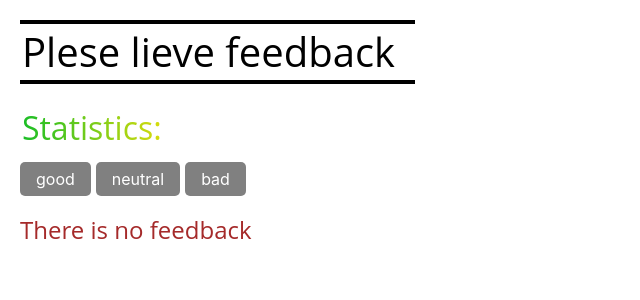
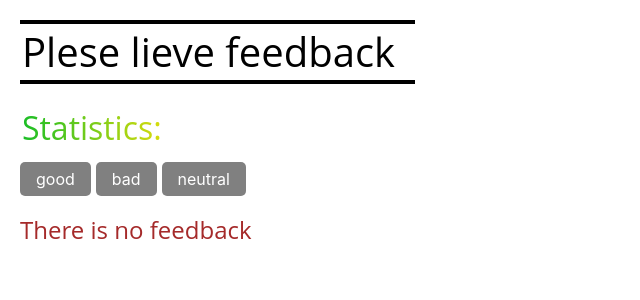
Before and after one commit to yuriipol/goit-react-hw-04-feedback, a React (Create React App) app: page / in a window 1280 px wide. Shown: the top 300 px of the page, without its empty margins (0-640 px from the left). Built offline with nearby package versions, Linux system fonts and the light colour scheme.

Commit message:
changed the transfer in props from an array to an object

```diff
--- a/src/components/App.jsx
+++ b/src/components/App.jsx
@@ -63,10 +63,7 @@ class App extends React.Component {
     return (
       <div>
         <Section title="Plese lieve feedback">
-          <FeedbackOptions
-            setFeedback={this.increment}
-            options={['good', 'neutral', 'bad']}
-          />
+          <FeedbackOptions setFeedback={this.increment} options={this.state} />
           {visible ? (
             <Statistics
               setTotal={this.countTotalFeedback}
--- a/src/components/feedbackOptions/FeedbackOptions.jsx
+++ b/src/components/feedbackOptions/FeedbackOptions.jsx
@@ -1,5 +1,5 @@
 import s from './FeedbackOptions.module.css';
-import PropTypes, { string } from 'prop-types';
+import PropTypes from 'prop-types';
 import { nanoid } from 'nanoid';
 
 const classNames = {
@@ -9,7 +9,8 @@ const classNames = {
 };
 
 const FeedbackOptions = ({ setFeedback, options }) => {
-  const buttons = options.map(item => (
+  const arrayButtons = Object.keys(options);
+  const buttons = arrayButtons.map(item => (
     <button
       key={nanoid()}
       type="button"
@@ -48,5 +49,9 @@ export default FeedbackOptions;
 
 FeedbackOptions.propTypes = {
   setFeedback: PropTypes.func.isRequired,
-  options: PropTypes.arrayOf(string.isRequired),
+  options: PropTypes.shape({
+    good: PropTypes.number.isRequired,
+    bad: PropTypes.number.isRequired,
+    neutral: PropTypes.number.isRequired,
+  }),
 };
```
